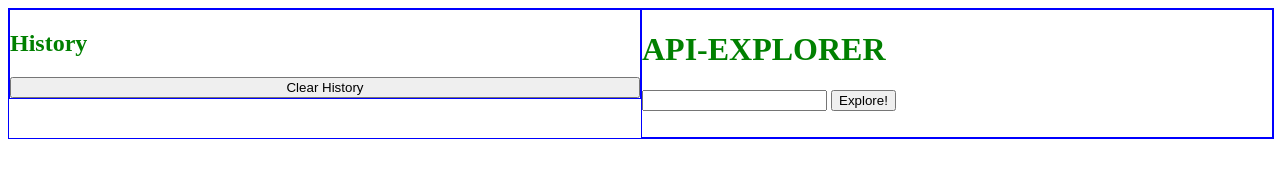
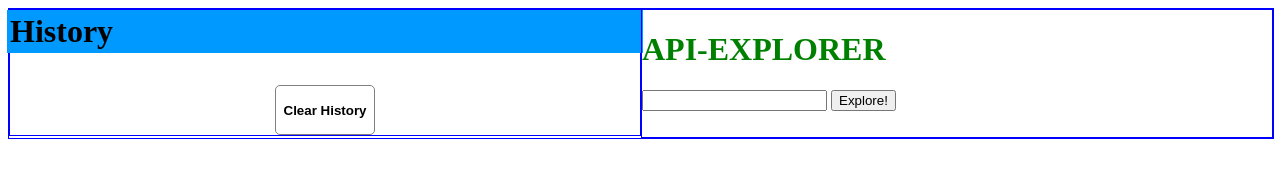
Before and after one commit to afaf98/Api-explorer, a website built with webpack: page dist/index.html in a window 1280 px wide. Built offline with Linux system fonts and the light colour scheme.

Commit message:
Styling history section

```diff
--- a/style.css
+++ b/style.css
@@ -1,6 +1,8 @@
 body {
   color: green;
 }
+
+/* SCREEN DIVIDES IN TWO SECTIONS HISTORY AND DISPLAY API */
 .api_explorer {
   display: flex;
   flex-direction: column;
@@ -11,6 +13,8 @@ body {
 .history {
   display: flex;
   flex-direction: column;
+  justify-content: center;
+  align-items: center;
   width: 50%;
   height: 100%;
   border: 1px solid blue;
@@ -22,3 +26,31 @@ body {
   height: 100%;
   border: 1px solid blue;
 }
+
+/* SETTING STYLE HISTORY SECTION */
+
+.history_title {
+  width: 100%;
+  padding: 3px;
+  border: 5px;
+  background-color: rgb(0, 153, 255);
+  margin: 0;
+  font-size: 32px;
+  color: black;
+}
+
+.history_button {
+  display: flex;
+  justify-content: center;
+  align-items: center;
+  width: 100px;
+  height: 50px;
+  background-color: transparent;
+  border-radius: 5px;
+  border: 1px solid grey;
+  font-weight: bold;
+  text-align: center;
+  margin-top: 2rem;
+}
+
+/* API EXPLORER STYLE SECTION */
```
Also changed, not shown: dist/index.html, dist/main.js.
